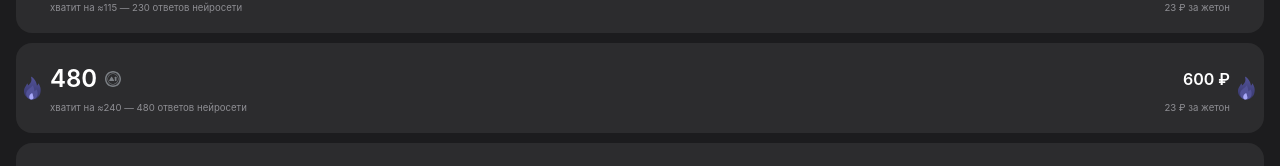
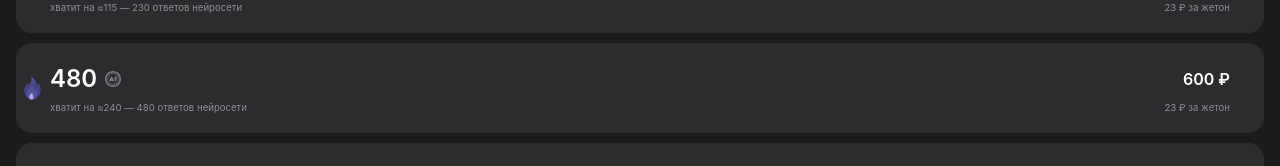
Before and after one commit to amchos/neuro-bot-vite-vue, a Vue app: page /#/add-balance in a window 1280 px wide. Shown: the part 487-653 px from the top of the page. Built offline with nearby package versions, Linux system fonts and the light colour scheme.

Commit message:
addBalanceFire

```diff
--- a/src/views/AddBalanceView.vue
+++ b/src/views/AddBalanceView.vue
@@ -114,7 +114,6 @@ const handleBuy = () => {
             </div>
           </div>
           <div class="icon-placeholder">
-            <img v-if="pkg.icon === 'fire'" :src="fireIcon" alt="Popular" class="fire-icon-img" />
           </div>
         </div>
       </div>
```
